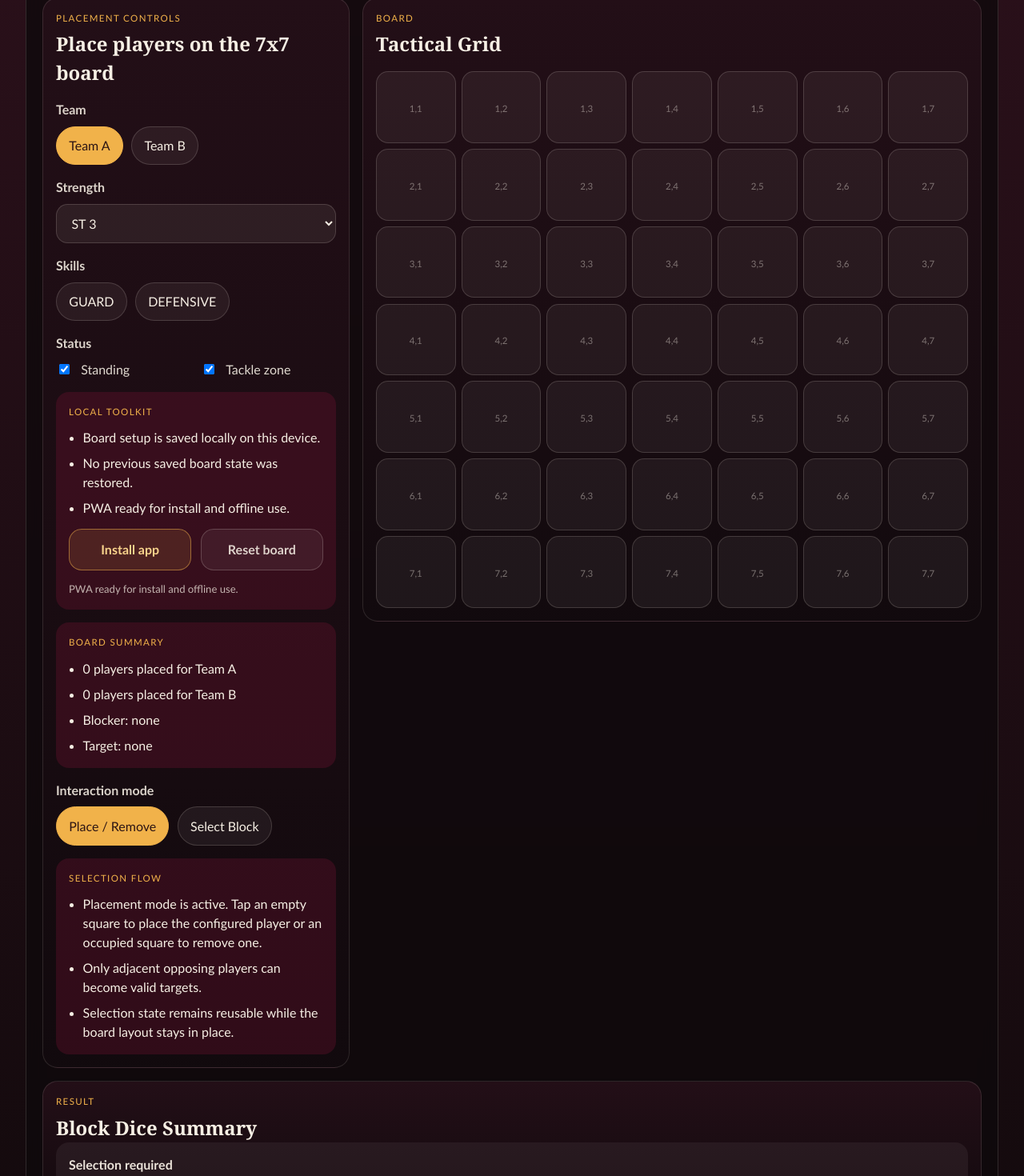
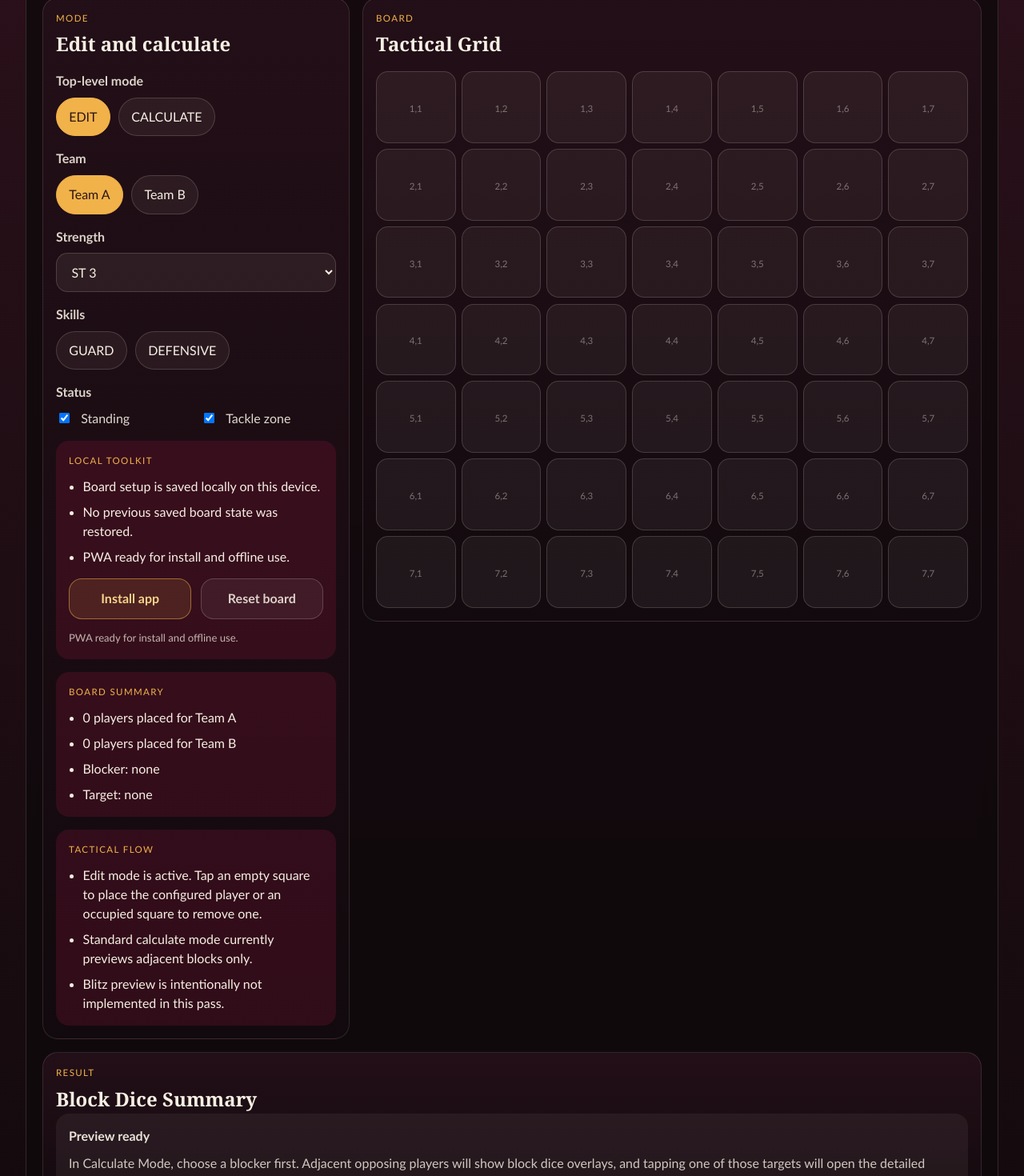
Before and after one commit to safeathomeapp/bloodbowltoolkit, a React (Vite) app: page / in a window 1280 px wide. Shown: the part 1280-2750 px from the top of the page at 80% size. Built offline with nearby package versions, Linux system fonts and the light colour scheme.

Commit message:
feat: add edit mode and adjacent block previews

```diff
--- a/src/tools/block-dice/components/BlockDiceCalculator.tsx
+++ b/src/tools/block-dice/components/BlockDiceCalculator.tsx
@@ -2,11 +2,12 @@ import { useEffect, useState } from 'react'
 import styles from './BlockDiceCalculator.module.css'
 import type { BoardState, PlayerProfile, PlacedPlayer, Position, Skill, TeamSide } from '../../../shared/types/game'
 import { calculateBlockDice } from '../rules/calculateBlockDice'
+import { calculateAllTargetPreviews } from '../rules/calculateTargetPreviews'
 
 const GRID_SIZE = 7
 const STRENGTH_OPTIONS = [1, 2, 3, 4, 5, 6, 7, 8]
 const STORAGE_KEY = 'blood-bowl-toolkit:block-dice'
-type InteractionMode = 'PLACE' | 'SELECT'
+type AppMode = 'EDIT' | 'CALCULATE'
 
 interface BeforeInstallPromptEvent extends Event {
   prompt: () => Promise<void>
@@ -40,7 +41,7 @@ interface PersistedCalculatorState {
   playerProfiles: PlayerProfile[]
   boardState: BoardState
   nextNumbers: Record<TeamSide, number>
-  interactionMode: InteractionMode
+  appMode: AppMode
 }
 
 function loadPersistedState(): PersistedCalculatorState | null {
@@ -103,9 +104,7 @@ export function BlockDiceCalculator() {
   const [nextNumbers, setNextNumbers] = useState<Record<TeamSide, number>>(
     persistedState?.nextNumbers ?? { A: 1, B: 1 },
   )
-  const [interactionMode, setInteractionMode] = useState<InteractionMode>(
-    persistedState?.interactionMode ?? 'PLACE',
-  )
+  const [appMode, setAppMode] = useState<AppMode>(persistedState?.appMode ?? 'EDIT')
   const [isWhyPanelOpen, setIsWhyPanelOpen] = useState(false)
   const [installPromptEvent, setInstallPromptEvent] = useState<BeforeInstallPromptEvent | null>(null)
   const [installStatus, setInstallStatus] = useState('PWA ready for install and offline use.')
@@ -121,11 +120,11 @@ export function BlockDiceCalculator() {
       playerProfiles,
       boardState,
       nextNumbers,
-      interactionMode,
+      appMode,
     }
 
     window.localStorage.setItem(STORAGE_KEY, JSON.stringify(payload))
-  }, [boardState, draft, interactionMode, nextNumbers, playerProfiles])
+  }, [appMode, boardState, draft, nextNumbers, playerProfiles])
 
   useEffect(() => {
     if (typeof window === 'undefined') {
@@ -217,35 +216,9 @@ export function BlockDiceCalculator() {
 
   const selectPlayer = (player: PlacedPlayer) => {
     setBoardState((currentState) => {
-      const currentBlocker = currentState.placedPlayers.find(
-        (entry) => entry.id === currentState.blockerId,
-      )
-      const currentTarget = currentState.placedPlayers.find((entry) => entry.id === currentState.targetId)
+      const currentBlocker = currentState.placedPlayers.find((entry) => entry.id === currentState.blockerId)
 
-      if (!currentBlocker) {
-        return {
-          ...currentState,
-          blockerId: player.id,
-          targetId: null,
-        }
-      }
-
-      if (currentBlocker.id === player.id) {
-        return {
-          ...currentState,
-          blockerId: null,
-          targetId: null,
-        }
-      }
-
-      if (currentTarget?.id === player.id) {
-        return {
-          ...currentState,
-          targetId: null,
-        }
-      }
-
-      if (currentBlocker.teamSide === player.teamSide) {
+      if (player.teamSide === currentBlocker?.teamSide || !currentBlocker) {
         return {
           ...currentState,
           blockerId: player.id,
@@ -267,7 +240,7 @@ export function BlockDiceCalculator() {
   const handleGridCellPress = (position: Position) => {
     const existingPlayer = boardState.placedPlayers.find((player) => isSamePosition(player.position, position))
 
-    if (interactionMode === 'PLACE') {
+    if (appMode === 'EDIT') {
       placePlayer(position)
       return
     }
@@ -282,7 +255,7 @@ export function BlockDiceCalculator() {
     setPlayerProfiles([])
     setBoardState(emptyBoardState)
     setNextNumbers({ A: 1, B: 1 })
-    setInteractionMode('PLACE')
+    setAppMode('EDIT')
     setIsWhyPanelOpen(false)
 
     if (typeof window !== 'undefined') {
@@ -310,35 +283,49 @@ export function BlockDiceCalculator() {
   const teamBCount = boardState.placedPlayers.filter((player) => player.teamSide === 'B').length
   const blocker = boardState.placedPlayers.find((player) => player.id === boardState.blockerId) ?? null
   const target = boardState.placedPlayers.find((player) => player.id === boardState.targetId) ?? null
-  const eligibleTargetIds = blocker
-    ? boardState.placedPlayers
-        .filter(
-          (player) => player.teamSide !== blocker.teamSide && isAdjacent(blocker.position, player.position),
-        )
-        .map((player) => player.id)
-    : []
+  const previews = blocker ? calculateAllTargetPreviews(boardState, playerProfiles, blocker.id) : []
+  const previewMap = new Map(previews.map((preview) => [preview.targetId, preview]))
   const blockerLabel = blocker ? getProfileLabel(blocker, playerProfiles) : 'none'
   const targetLabel = target ? getProfileLabel(target, playerProfiles) : 'none'
   const selectionHint =
-    interactionMode === 'PLACE'
-      ? 'Placement mode is active. Tap an empty square to place the configured player or an occupied square to remove one.'
+    appMode === 'EDIT'
+      ? 'Edit mode is active. Tap an empty square to place the configured player or an occupied square to remove one.'
       : !blocker
-        ? 'Selection mode is active. Tap any player to choose the blocker.'
+        ? 'Calculate mode is active. Tap any player to choose the active blocker.'
         : !target
-          ? 'Tap an adjacent opposing player to choose the target. Tapping another friendly player switches the blocker.'
-          : 'Blocker and target are selected. Tapping the blocker clears both selections, and tapping the target clears only the target.'
+          ? 'Adjacent opposing players now show dice overlays. Tap one of those targets to inspect the detailed result.'
+          : 'Preview target selected. Tap another adjacent opposing player to switch the preview, or tap a friendly player to change blocker.'
   const calculation = blocker && target ? calculateBlockDice(boardState, playerProfiles) : null
 
   return (
     <div className={styles.layout}>
       <section className={styles.controls} aria-labelledby="placement-controls">
         <div className={styles.sectionHeading}>
-          <p className={styles.eyebrow}>Placement Controls</p>
+          <p className={styles.eyebrow}>Mode</p>
           <h3 id="placement-controls" className={styles.title}>
-            Place players on the 7x7 board
+            Edit and calculate
           </h3>
         </div>
 
+        <div className={styles.controlGroup}>
+          <span className={styles.label}>Top-level mode</span>
+          <div className={styles.toggleRow}>
+            {(['EDIT', 'CALCULATE'] as AppMode[]).map((mode) => (
+              <button
+                key={mode}
+                type="button"
+                className={appMode === mode ? styles.toggleActive : styles.toggle}
+                onClick={() => setAppMode(mode)}
+                aria-pressed={appMode === mode}
+              >
+                {mode}
+              </button>
+            ))}
+          </div>
+        </div>
+
+        {appMode === 'EDIT' ? (
+          <>
             <div className={styles.controlGroup}>
               <span className={styles.label}>Team</span>
               <div className={styles.toggleRow}>
@@ -434,6 +421,17 @@ export function BlockDiceCalculator() {
                 </label>
               </div>
             </div>
+          </>
+        ) : (
+          <div className={styles.summaryCard}>
+            <p className={styles.eyebrow}>Calculate Mode</p>
+            <ul className={styles.summaryList}>
+              <li>Tap one player to make them the active blocker.</li>
+              <li>Adjacent opposing players show inline dice overlays automatically.</li>
+              <li>Tap an adjacent opposing player only when you want detailed reasoning.</li>
+            </ul>
+          </div>
+        )}
 
         <div className={styles.summaryCard}>
           <p className={styles.eyebrow}>Local Toolkit</p>
@@ -470,29 +468,12 @@ export function BlockDiceCalculator() {
           </ul>
         </div>
 
-        <div className={styles.controlGroup}>
-          <span className={styles.label}>Interaction mode</span>
-          <div className={styles.toggleRow}>
-            {(['PLACE', 'SELECT'] as InteractionMode[]).map((mode) => (
-              <button
-                key={mode}
-                type="button"
-                className={interactionMode === mode ? styles.toggleActive : styles.toggle}
-                onClick={() => setInteractionMode(mode)}
-                aria-pressed={interactionMode === mode}
-              >
-                {mode === 'PLACE' ? 'Place / Remove' : 'Select Block'}
-              </button>
-            ))}
-          </div>
-        </div>
-
         <div className={styles.summaryCard}>
-          <p className={styles.eyebrow}>Selection Flow</p>
+          <p className={styles.eyebrow}>Tactical Flow</p>
           <ul className={styles.summaryList}>
             <li>{selectionHint}</li>
-            <li>Only adjacent opposing players can become valid targets.</li>
-            <li>Selection state remains reusable while the board layout stays in place.</li>
+            <li>Standard calculate mode currently previews adjacent blocks only.</li>
+            <li>Blitz preview is intentionally not implemented in this pass.</li>
           </ul>
         </div>
       </section>
@@ -514,7 +495,8 @@ export function BlockDiceCalculator() {
               const skills = player ? getProfileSkills(player, playerProfiles) : []
               const isBlocker = player?.id === boardState.blockerId
               const isTarget = player?.id === boardState.targetId
-              const isEligibleTarget = player ? eligibleTargetIds.includes(player.id) : false
+              const preview = player ? previewMap.get(player.id) : undefined
+              const isEligibleTarget = appMode === 'CALCULATE' && Boolean(preview)
               const cellClassName = [
                 player ? styles.cellOccupied : styles.cell,
                 isEligibleTarget && !isTarget ? styles.cellEligibleTarget : '',
@@ -548,6 +530,7 @@ export function BlockDiceCalculator() {
                         {player.hasTackleZone ? ' · TZ' : ' · No TZ'}
                       </span>
                       {skills.length > 0 ? <span className={styles.tokenMeta}>{skills.join(', ')}</span> : null}
+                      {preview ? <span className={styles.previewBadge}>{preview.diceLabel}</span> : null}
                       {isBlocker ? <span className={styles.tokenRole}>Blocker</span> : null}
                       {isTarget ? <span className={styles.tokenRole}>Target</span> : null}
                     </span>
@@ -645,10 +628,10 @@ export function BlockDiceCalculator() {
           </div>
         ) : (
           <div className={styles.resultCard}>
-            <p className={styles.resultHeadline}>Selection required</p>
+            <p className={styles.resultHeadline}>Preview ready</p>
             <p className={styles.resultCopy}>
-              Place tokens, switch to selection mode, choose a blocker, then choose an adjacent
-              opposing target to calculate block dice.
+              In Calculate Mode, choose a blocker first. Adjacent opposing players will show block
+              dice overlays, and tapping one of those targets will open the detailed result.
             </p>
           </div>
         )}
--- /dev/null
+++ b/src/tools/block-dice/rules/calculateTargetPreviews.ts
@@ -0,0 +1,55 @@
+import type { BoardState, PlayerProfile, Position } from '../../../shared/types/game'
+import type { TargetPreview } from '../types/blockDice'
+import { calculateBlockDice } from './calculateBlockDice'
+
+function isAdjacent(left: Position, right: Position) {
+  const rowDelta = Math.abs(left.row - right.row)
+  const colDelta = Math.abs(left.col - right.col)
+  return (rowDelta > 0 || colDelta > 0) && rowDelta <= 1 && colDelta <= 1
+}
+
+function toDiceLabel(count: number, chooser: 'ATTACKER' | 'DEFENDER' | 'NONE') {
+  if (chooser === 'ATTACKER') {
+    return `${count}D`
+  }
+
+  if (chooser === 'DEFENDER') {
+    return `-${count}D`
+  }
+
+  return '1D'
+}
+
+export function calculateAllTargetPreviews(
+  boardState: BoardState,
+  profiles: PlayerProfile[],
+  blockerId: string,
+): TargetPreview[] {
+  const blocker = boardState.placedPlayers.find((player) => player.id === blockerId)
+
+  if (!blocker) {
+    return []
+  }
+
+  return boardState.placedPlayers
+    .filter((player) => player.teamSide !== blocker.teamSide)
+    .filter((player) => isAdjacent(blocker.position, player.position))
+    .map((target) => {
+      const calculation = calculateBlockDice(
+        {
+          ...boardState,
+          blockerId,
+          targetId: target.id,
+        },
+        profiles,
+      )
+
+      return {
+        blockerId,
+        targetId: target.id,
+        targetLabel: calculation.target.label,
+        diceLabel: toDiceLabel(calculation.finalDice.count, calculation.finalDice.chooser),
+        calculation,
+      }
+    })
+}
```
Also changed, not shown: src/tools/block-dice/components/BlockDiceCalculator.module.css (+18 -0 lines), src/tools/block-dice/types/blockDice.ts (+8 -0 lines), 3 other files (tests, documents, lock files or other folders). Lines whose indentation alone changed are shown as unchanged.
